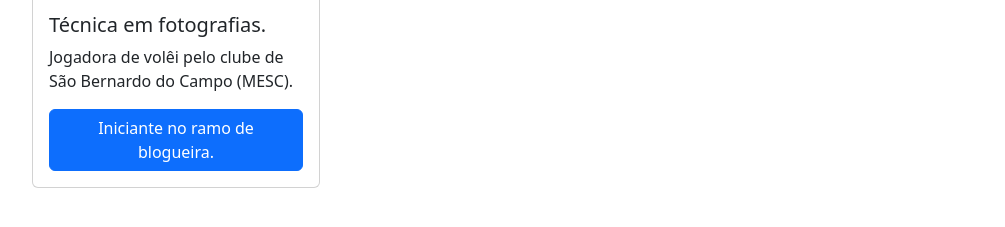
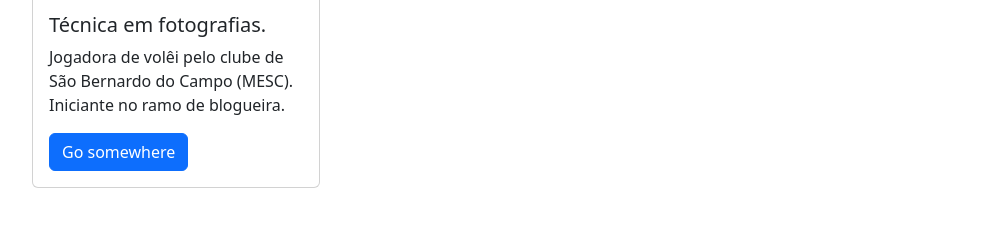
Before and after one commit to lauragaltes/aula05, a plain HTML site: page index.html in a window 1280 px wide. Shown: the part 487-714 px from the top of the page, without its empty margins (50-1055 px from the left). Drawn offline with nearby package versions, Linux system fonts and the light colour scheme; files whose address does not match are found by name.

Commit message:
Update index.html

```diff
--- a/index.html
+++ b/index.html
@@ -31,8 +31,8 @@
                     <img src="..." class="card-img-top" alt="...">
                     <div class="card-body">
                       <h5 class="card-title">Técnica em fotografias.</h5>
-                      <p class="card-text">Jogadora de volêi pelo clube de São Bernardo do Campo (MESC).</p>
-                      <a href="#" class="btn btn-primary">Iniciante no ramo de blogueira.</a>
+                      <p class="card-text">Jogadora de volêi pelo clube de São Bernardo do Campo (MESC). Iniciante no ramo de blogueira.</p>
+                      <a href="#" class="btn btn-primary">Go somewhere</a>
                     </div>
                   </div>
             </div>
```
